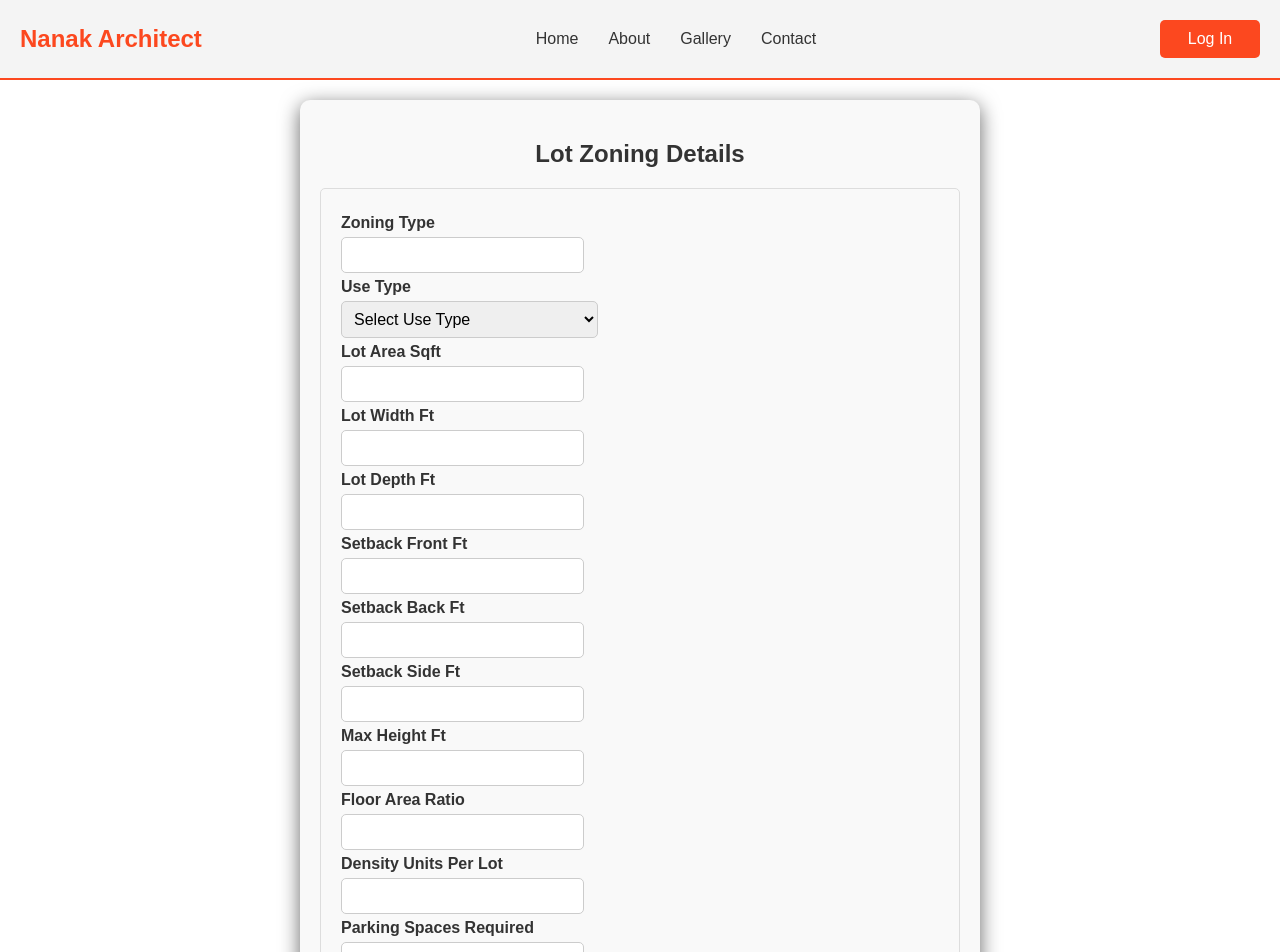
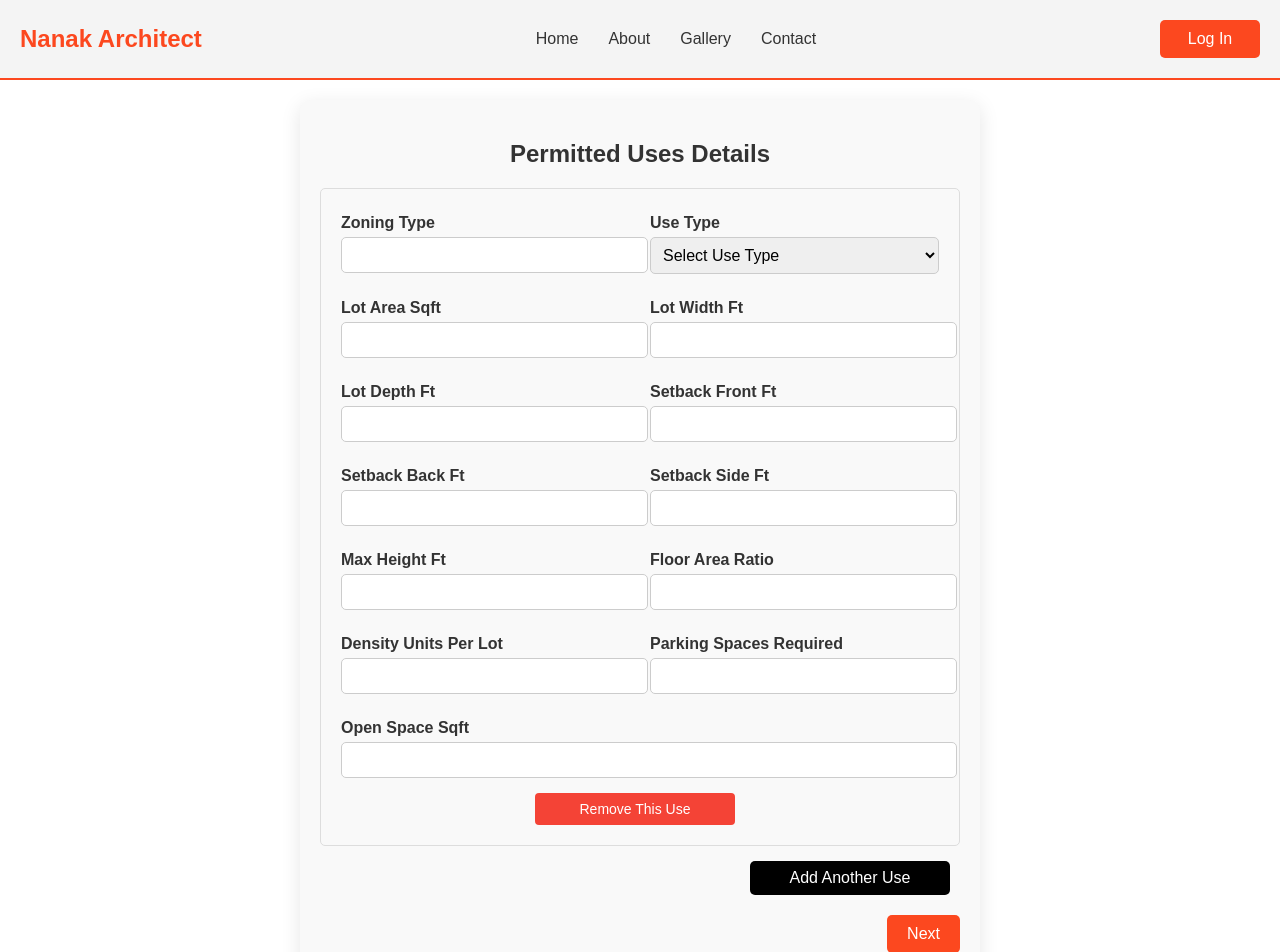
Before and after one commit to vijaykumarnavale/master, a React (Create React App) app in the folder frontend/: page /permitted-uses in a window 1280 px wide. Shown: the top 952 px of the page. Built offline with nearby package versions, Linux system fonts and the light colour scheme.

Commit message:
permitted uses

```diff
--- a/frontend/src/components/PermittedUses.css
+++ b/frontend/src/components/PermittedUses.css
@@ -5,12 +5,14 @@
   padding: 20px;
   background-color: #f9f9f9;
   border-radius: 10px;
-    box-shadow: 0 5px 20px rgba(0, 0, 0, 0.6);
+  box-shadow: 0 5px 20px rgba(0, 0, 0, 0.1);
 }
 
 .lot-form-title {
   text-align: center;
   margin-bottom: 20px;
+  font-size: 24px;
+  font-weight: bold;
 }
 
 .lot-property-form {
@@ -20,13 +22,14 @@
 
 .lot-form-row {
   display: flex;
-    justify-content: space-between;
+  flex-wrap: wrap;
+  gap: 20px;
   margin-bottom: 15px;
 }
 
 .lot-form-group {
   flex: 1;
-    margin-right: 10px;
+  min-width: 200px; /* Ensures fields are responsive */
 }
 
 .lot-form-group:last-child {
@@ -55,16 +58,16 @@
 }
 
 .lot-submit-button {
-    padding: 10px;
+  padding: 10px 20px;
   background-color: #fc481f;
   color: white;
   font-size: 16px;
   border: none;
   border-radius: 5px;
   cursor: pointer;
-    width: 10%;
+  width: auto; /* Adjust width based on content */
   margin-top: 20px;
-    margin-left: 80%;
+  align-self: flex-end;
 }
 
 .lot-submit-button:hover {
@@ -100,9 +103,10 @@
   border-radius: 5px;
   cursor: pointer;
   font-size: 16px;
-    width: 50%;
   margin-top: 20px;
   align-self: flex-end;
+  width: 100%; /* Make the button span the width */
+  max-width: 200px; /* Limit width for better control */
 }
 
 .lot-add-use-button:hover {
@@ -119,7 +123,8 @@
   cursor: pointer;
   font-size: 14px;
   margin-top: 10px;
-    width: 50%;
+  width: 100%; /* Button also spans the width */
+  max-width: 200px; /* Limit width for better control */
   align-self: center;
 }
 
@@ -138,7 +143,6 @@
   align-items: flex-start;
 }
 
-  /* New styles for better spacing and layout */
 .lot-use-buttons-container {
   display: flex;
   flex-direction: row;
--- a/frontend/src/components/PermittedUsesForm.js
+++ b/frontend/src/components/PermittedUsesForm.js
@@ -96,12 +96,13 @@ const PermittedUsesForm = () => {
 
   return (
     <div className="lot-form-container">
-      <h2 className="lot-form-title">Lot Zoning Details</h2>
+      <h2 className="lot-form-title">Permitted Uses Details</h2>
       <form onSubmit={(e) => e.preventDefault()} className="lot-property-form">
         {formData.uses.map((use, index) => (
           <div key={index} className="lot-use-form-group">
+            <div className="lot-form-row">
               {Object.keys(use).map((field, i) => (
-              <div className={`lot-form-group ${i % 2 === 0 ? 'row' : ''}`} key={field}>
+                <div className={`lot-form-group ${i % 2 === 0 ? 'half-width' : 'half-width-second'}`} key={field}>
                   <label htmlFor={`${field}_${index}`} className="lot-form-label">
                     {field.replace(/_/g, ' ').replace(/\b\w/g, c => c.toUpperCase())}
                   </label>
@@ -133,6 +134,7 @@ const PermittedUsesForm = () => {
                   )}
                 </div>
               ))}
+            </div>
             <button
               type="button"
               onClick={() => handleRemoveUse(index)}
@@ -151,7 +153,6 @@ const PermittedUsesForm = () => {
       </form>
     </div>
   );
-
 };
 
 export default PermittedUsesForm;
```
Lines whose indentation alone changed are shown as unchanged.
